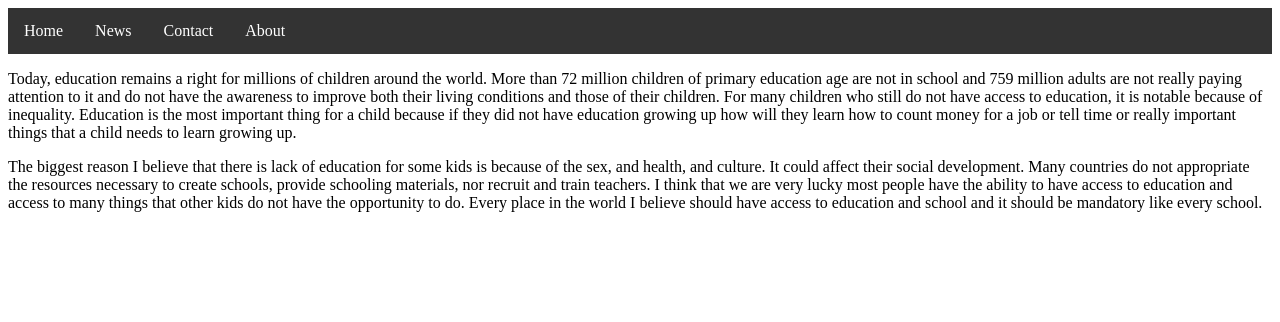
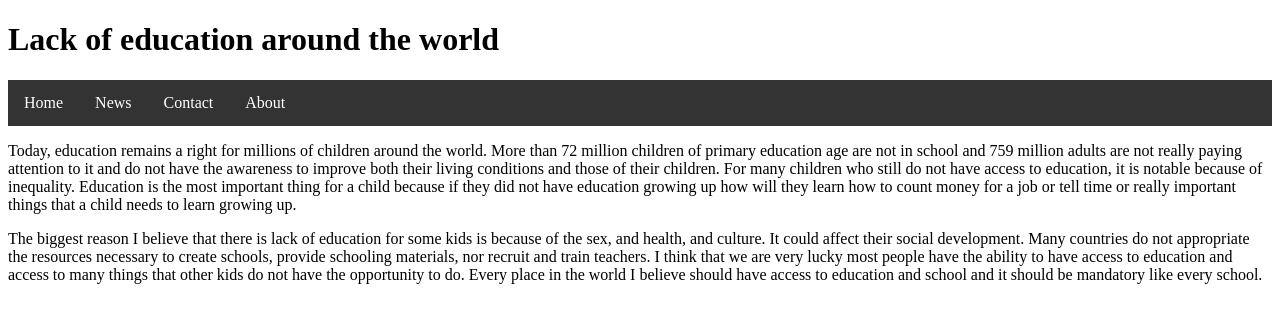
Before and after one commit to clambam/unit-3, a plain HTML site: page index.html in a window 1280 px wide. Drawn offline with Linux system fonts and the light colour scheme.

Commit message:
Update index.html

```diff
--- a/index.html
+++ b/index.html
@@ -28,7 +28,7 @@ li a:hover {
 </style>
 </head>
 <body>
-
+<h1>Lack of education around the world</h1>
 <ul>
   <li><a class="active" href="#home">Home</a></li>
   <li><a href="#news">News</a></li>
```
